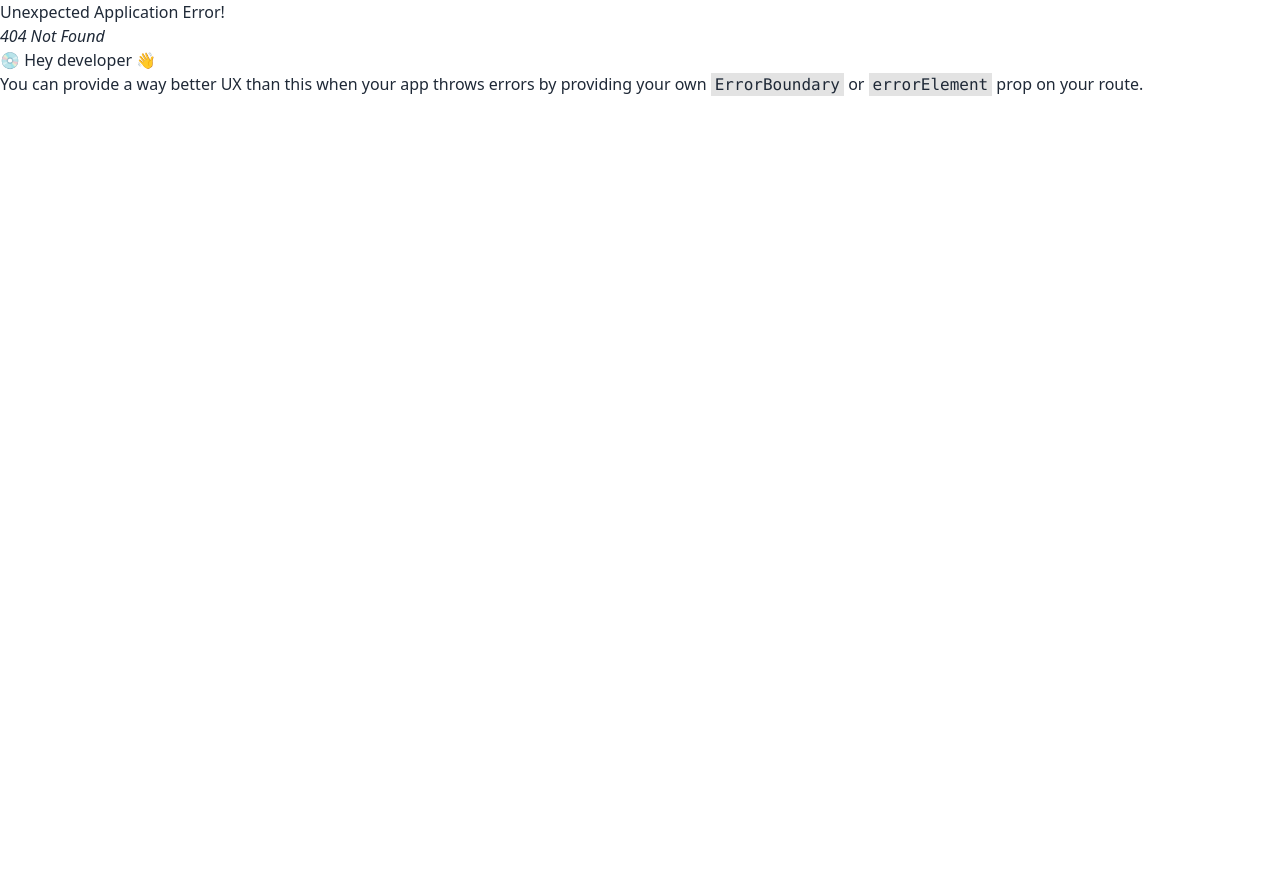
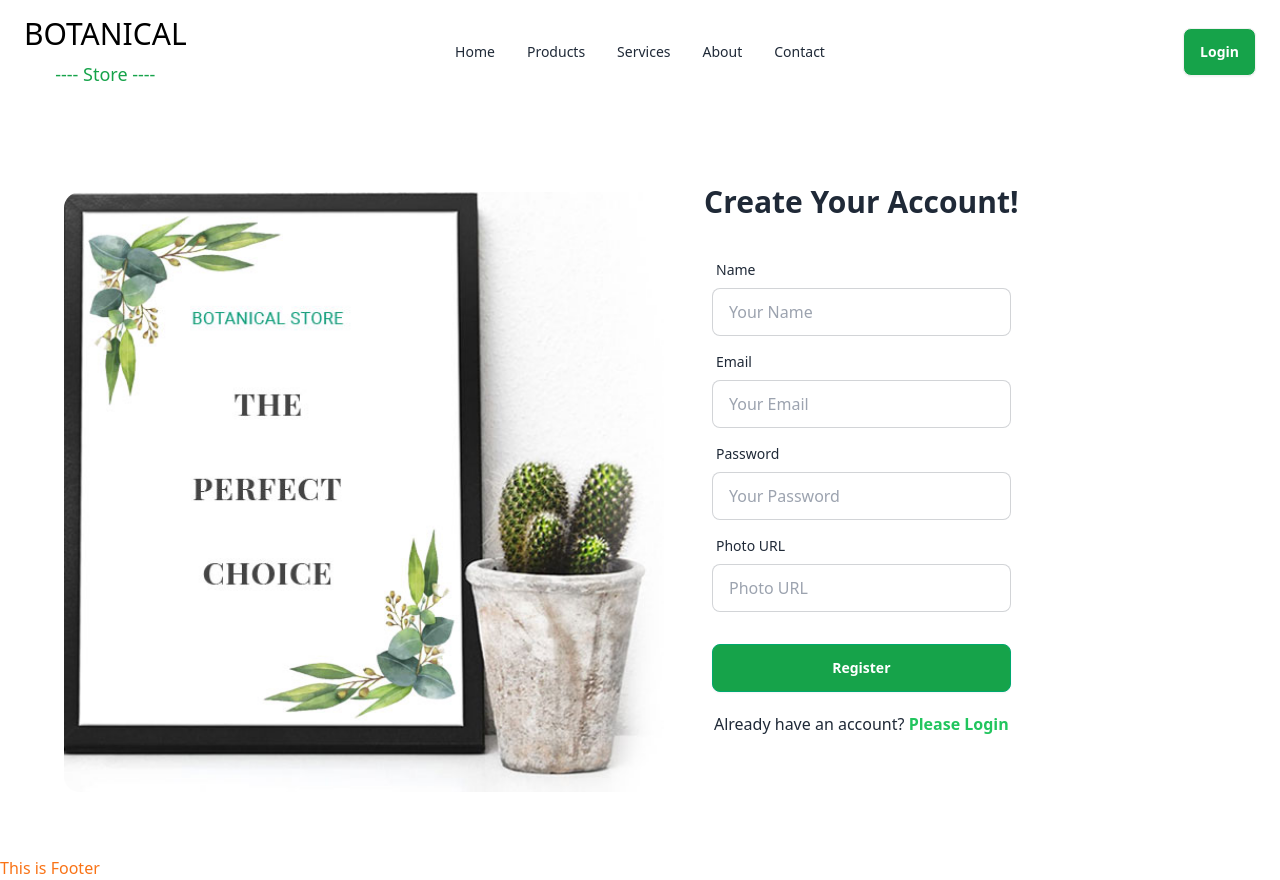
Before and after one commit to abdullahrafi1234/botanical-store-client, a React (Vite) app: page /register in a window 1280 px wide. Before the commit this address had no page. Before the commit the page ends 800 px from the top, so only its background shows below. Built offline with nearby package versions, Linux system fonts and the light colour scheme.

Commit message:
firebase added

```diff
--- a/package.json
+++ b/package.json
@@ -12,6 +12,7 @@
   "dependencies": {
     "@tanstack/react-query": "^5.51.23",
     "axios": "^1.7.4",
+    "firebase": "^10.13.0",
     "localforage": "^1.10.0",
     "match-sorter": "^6.3.4",
     "react": "^18.3.1",
--- /dev/null
+++ b/src/firebase/firebase.config.js
@@ -0,0 +1,18 @@
+// Import the functions you need from the SDKs you need
+import { initializeApp } from "firebase/app";
+// TODO: Add SDKs for Firebase products that you want to use
+// https://firebase.google.com/docs/web/setup#available-libraries
+
+// Your web app's Firebase configuration
+const firebaseConfig = {
+    apiKey: import.meta.env.VITE_APIKEY,
+    authDomain: import.meta.env.VITE_AUTHDOMAIN,
+    projectId: import.meta.env.VITE_PROJECTID,
+    storageBucket: import.meta.env.VITE_STORAGEBUCKET,
+    messagingSenderId: import.meta.env.VITE_MESSAGINGSENDERID,
+    appId: import.meta.env.VITE_APPID,
+  };
+
+// Initialize Firebase
+const app = initializeApp(firebaseConfig);
+export default app;
--- /dev/null
+++ b/src/pages/Register/Register.jsx
@@ -0,0 +1,122 @@
+import React from 'react';
+import { FaFacebook } from 'react-icons/fa';
+import { FcGoogle } from 'react-icons/fc';
+import { Link } from 'react-router-dom';
+
+const Register = () => {
+    return (
+        // <div className=" ">
+        //     {/* <Helmet>
+        //         <title>Foody | Register</title>
+        //     </Helmet> */}
+
+        //     <div className=" text-center md:items-center lg:items-start flex flex-col lg:flex-row gap-2 ">
+        //         <div className=" items-center justify-center text-center lg:text-left lg:w-1/2 rounded-lg">
+
+        //             <div className=" items-center justify-center text-center lg:text-left lg:w-1/2 rounded-lg">
+
+        //                 <div className=" items-center justify-center text-center py-16 lg:mt-16">
+        //                     <img className='rounded-2xl lg:w-[900px] lg:h-[600px] md:h-[500px] md:w-[500px] w-[300px] ml-16' src='login.jpg' alt="" />
+        //                 </div>
+        //             </div>
+        //         </div>
+        //         <div className="card shrink-0 lg:w-1/3 md:w-[700px] p-8 lg:py-20 md:py-2 py-2">
+        //             <h1 className="text-3xl font-semibold text-center">Create Your Account!</h1>
+        //             <form className="card-body">
+        //                 <div className="form-control">
+        //                     <label className="label">
+        //                         <span className="label-text">Name</span>
+        //                     </label>
+        //                     <input type="text" name='name' placeholder="Your Name" className="input input-bordered" required />
+        //                 </div>
+
+        //                 <div className="form-control">
+        //                     <label className="label">
+        //                         <span className="label-text">Email</span>
+        //                     </label>
+        //                     <input type="email" name='email' placeholder="Your Email" className="input input-bordered" required />
+        //                 </div>
+        //                 <div className="form-control">
+        //                     <label className="label">
+        //                         <span className="label-text">Password</span>
+        //                     </label>
+        //                     <input type="password" name='password' placeholder="Your Password" className="input input-bordered" required />
+        //                 </div>
+
+        //                 <div className="form-control">
+        //                     <label className="label">
+        //                         <span className="label-text">Photo URL</span>
+        //                     </label>
+        //                     <input type="text" name='photo' placeholder="Photo URL" className="input input-bordered" required />
+        //                 </div>
+
+        //                 <div className="form-control mt-6">
+        //                     <button className="btn btn-success text-white bg-green-600">Register</button>
+        //                 </div>
+        //                 {/* <p className="text-red-600 text-center">{error}</p> */}
+
+
+        //                 <p className='text-center pt-3'>Already have an account?<Link to={'/login'}> <span className='text-green-500 font-bold'>Please Login</span></Link> </p>
+        //             </form>
+        //         </div>
+        //     </div>
+        // </div>
+
+        <div className="">
+            {/* <Helmet>
+                <title>Foody | Login</title>
+            </Helmet> */}
+
+            <div className=" text-center md:items-center lg:items-start flex flex-col lg:flex-row gap-2 ">
+                <div className=" items-center justify-center text-center lg:text-left lg:w-1/2 rounded-lg">
+
+                    <div className=" items-center justify-center text-center py-16 lg:mt-6">
+                        <img className='rounded-2xl lg:w-[600px] lg:h-[600px] md:h-[500px] md:w-[500px] w-[300px] ml-16' src='login.jpg' alt="" />
+                    </div>
+                </div>
+                <div className="card shrink-0 lg:w-1/3 md:w-[700px] p-8 lg:py-20 md:py-2 py-2">
+                    <h1 className="text-3xl font-semibold text-center">Create Your Account!</h1>
+                    <form className="card-body">
+                        <div className="form-control">
+                            <label className="label">
+                                <span className="label-text">Name</span>
+                            </label>
+                            <input type="text" name='name' placeholder="Your Name" className="input input-bordered" required />
+                        </div>
+
+                        <div className="form-control">
+                            <label className="label">
+                                <span className="label-text">Email</span>
+                            </label>
+                            <input type="email" name='email' placeholder="Your Email" className="input input-bordered" required />
+                        </div>
+                        <div className="form-control">
+                            <label className="label">
+                                <span className="label-text">Password</span>
+                            </label>
+                            <input type="password" name='password' placeholder="Your Password" className="input input-bordered" required />
+                        </div>
+
+                        <div className="form-control">
+                            <label className="label">
+                                <span className="label-text">Photo URL</span>
+                            </label>
+                            <input type="text" name='photo' placeholder="Photo URL" className="input input-bordered" required />
+                        </div>
+
+                        <div className="form-control mt-6">
+                            <button className="btn btn-success text-white bg-green-600">Register</button>
+                        </div>
+                        {/* <p className="text-red-600 text-center">{error}</p> */}
+
+
+                        <p className='text-center pt-3'>Already have an account?<Link to={'/login'}> <span className='text-green-500 font-bold'>Please Login</span></Link> </p>
+                    </form>
+
+                </div>
+            </div>
+        </div>
+    );
+};
+
+export default Register;
--- a/src/router/router.jsx
+++ b/src/router/router.jsx
@@ -4,6 +4,7 @@ import {
 import Home from "../pages/Home/Home";
 import Main from "../layout/Main";
 import Login from "../pages/Login/Login";
+import Register from "../pages/Register/Register";
 
 const router = createBrowserRouter([
     {
@@ -17,6 +18,10 @@ const router = createBrowserRouter([
             {
                 path: '/login',
                 element: <Login></Login>
+            },
+            {
+                path: '/register',
+                element: <Register></Register>
             }
         ]
     },
```
Also changed, not shown: 1 other file (tests, documents, lock files or other folders).
